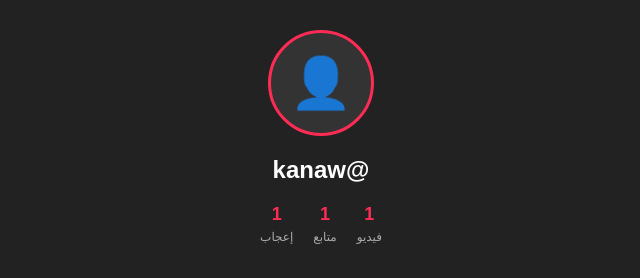
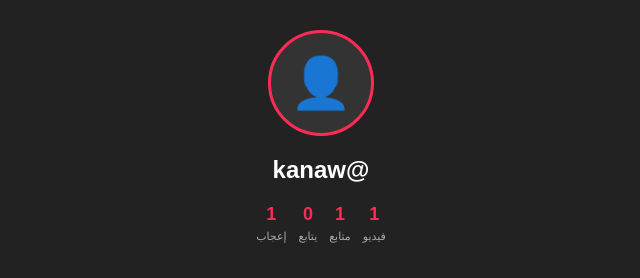
Before and after one commit to kanaw55/kanaw, a Flask app: page /profile/kanaw in a window 1280 px wide. Shown: the top 278 px of the page, without its empty margins (319-959 px from the left). Run offline with Flask 3, Linux system fonts and the light colour scheme; data comes from the database, SQL or seed files in the repository; some libraries are stand-ins or nearby versions.

Commit message:
Add following count to profile

```diff
--- a/app.py
+++ b/app.py
@@ -263,7 +263,8 @@ def profile(username):
     videos = Video.query.filter_by(user_id=user.id).order_by(Video.id.desc()).all() if can_view else []
     total_likes = sum(v.likes for v in videos) if can_view else 0
     followers_count = user.followers.count()
-    return render_template('profile.html', user=user, videos=videos, total_likes=total_likes, is_following=is_following, has_requested=has_requested, can_view=can_view, followers_count=followers_count)
+    following_count = user.followed.count()
+    return render_template('profile.html', user=user, videos=videos, total_likes=total_likes, is_following=is_following, has_requested=has_requested, can_view=can_view, followers_count=followers_count, following_count=following_count)
 
 @app.route('/toggle_follow/<int:user_id>')
 @login_required
--- a/templates/profile.html
+++ b/templates/profile.html
@@ -13,24 +13,22 @@
         .avatar-container img { width: 100%; height: 100%; object-fit: cover; }
         .edit-avatar-btn { background: #007bff; color: white; padding: 5px 10px; border-radius: 5px; cursor: pointer; font-size: 12px; margin-top: 10px; display:inline-block;}
         input[type="file"] { display: none; }
-        .stats { display: flex; justify-content: center; gap: 20px; margin-top: 20px; }
+
+        /* تعديل المسافات لتتسع لـ 4 مربعات */
+        .stats { display: flex; justify-content: center; gap: 12px; margin-top: 20px; }
         .stat-box h3 { margin: 0; color: #fe2c55; font-size: 18px; }
-        .stat-box p { margin: 5px 0 0; font-size: 12px; color: #aaa; }
+        .stat-box p { margin: 5px 0 0; font-size: 11px; color: #aaa; }
+
         .btn { color: white; text-decoration: none; padding: 8px 20px; border-radius: 5px; display: inline-block; margin-top: 15px; font-weight: bold; margin-left: 5px; margin-right: 5px; border: none; cursor: pointer;}
 
-        /* شبكة الفيديوهات 3 أعمدة */
         .grid { display: grid; grid-template-columns: repeat(3, 1fr); gap: 2px; padding: 2px; }
-        .vid-box { background: #222; aspect-ratio: 9/16; position: relative; overflow: hidden; }
-
-        /* تحويل الفيديو إلى صورة مصغرة (Thumbnail) */
+        .vid-box { background: #222; aspect-ratio: 9/16; position: relative; overflow: hidden; cursor: pointer;}
         .vid-box img { width: 100%; height: 100%; object-fit: cover; display: block; }
-
         .views-overlay { position: absolute; bottom: 5px; left: 5px; font-size: 12px; font-weight: bold; text-shadow: 1px 1px 3px black; display: flex; align-items: center; gap: 4px;}
         .delete-btn-overlay { position: absolute; top: 5px; right: 5px; background: rgba(220, 53, 69, 0.8); color: white; padding: 5px 8px; border-radius: 5px; text-decoration: none; font-size: 14px; z-index: 10;}
 
         .private-screen { padding: 50px 20px; background: #1a1a1a; border-radius: 10px; margin: 20px auto; max-width: 400px; }
 
-        /* شريط التنقل السفلي */
         .bottom-nav { position: fixed; bottom: 0; width: 100%; height: 60px; background: #000; display: flex; justify-content: space-around; align-items: center; border-top: 1px solid #222; z-index: 9999; padding-bottom: env(safe-area-inset-bottom); }
         .bottom-nav a { color: #888; text-decoration: none; font-size: 12px; display: flex; flex-direction: column; align-items: center; gap: 3px; }
         .bottom-nav a.active { color: #fff; }
@@ -56,9 +54,11 @@
             </form>
         {% endif %}
 
+        <!-- تمت إضافة عدد المتابَعين هنا -->
         <div class="stats">
             <div class="stat-box"><h3>{{ videos|length }}</h3><p>فيديو</p></div>
             <div class="stat-box"><h3>{{ followers_count }}</h3><p>متابع</p></div>
+            <div class="stat-box"><h3>{{ following_count }}</h3><p>يتابع</p></div>
             <div class="stat-box"><h3>{{ total_likes }}</h3><p>إعجاب</p></div>
         </div>
 
@@ -81,8 +81,7 @@
         <div class="grid">
             {% for video in videos %}
             <div class="vid-box" onclick="window.location.href='/'">
-                <!-- هنا نستخدم صورة مصغرة من Cloudinary (تغيير mp4 إلى jpg) -->
-                <img src="{{ video.filename|replace('.mp4', '.jpg') }}" alt="Video Thumbnail" onerror="this.src='https://via.placeholder.com/150/333/fff?text=Video'">
+                <img src="{{ video.filename|replace('.mp4', '.jpg') }}" alt="Video" onerror="this.src='https://via.placeholder.com/150/333/fff?text=Video'">
                 <div class="views-overlay"><i class="fa-solid fa-play"></i> {{ video.views }}</div>
 
                 {% if current_user.is_authenticated and current_user.id == user.id %}
@@ -95,7 +94,6 @@
         </div>
     {% endif %}
 
-    <!-- شريط التنقل السفلي -->
     <div class="bottom-nav">
         <a href="/"><i class="fa-solid fa-house"></i> الرئيسية</a>
         <a href="{% if current_user.is_authenticated %}/upload{% else %}/login{% endif %}"><i class="fa-solid fa-circle-plus" style="font-size: 24px;"></i></a>
```
